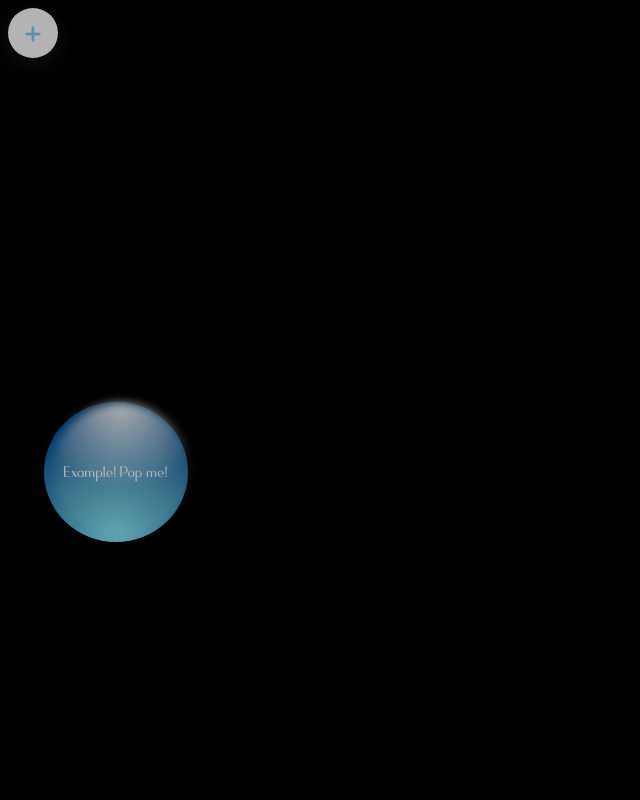
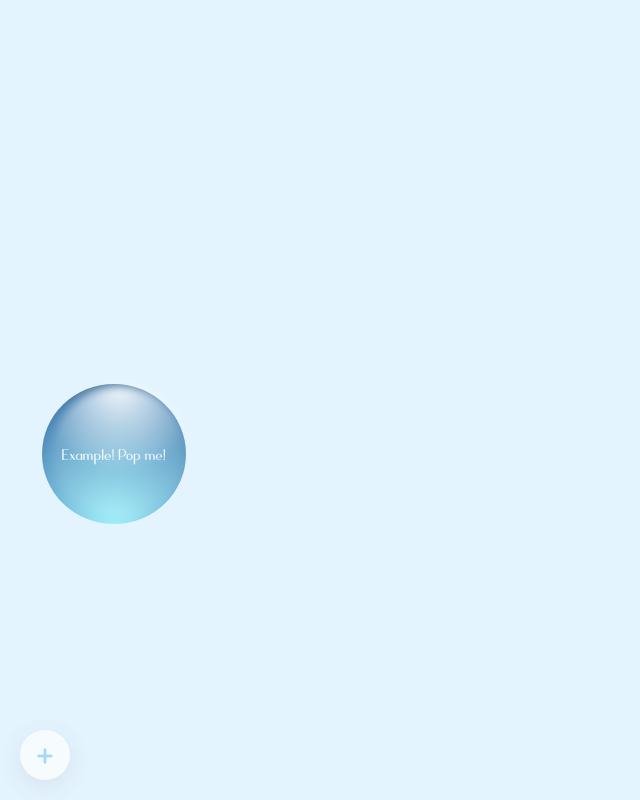
Before and after one commit to runticle/floating-thoughts, a Next.js app: page / in a window 1280 px wide. Shown: the whole page, without its empty margins (0-640 px from the left). Built offline with nearby package versions, Linux system fonts and the light colour scheme.

Commit message:
new bubble component bottom left. says Enter if there is text written and component is focused

```diff
--- a/src/components/NewBubble/index.js
+++ b/src/components/NewBubble/index.js
@@ -3,21 +3,11 @@ import styled from "styled-components"
 
 const NewBubbleStyle = styled.div`
     --font-color: #87CDF6;
-  /* position: absolute; */
-  /* bottom: 0;
-  height: 15vh;
+    position: absolute;
+    bottom: 0;
     left: 0;
-  right: 0; */
-/*
     padding: 20px;
     box-sizing: border-box;
-
-  display: flex;
-  flex-direction: column;
-  align-items: center;
-  justify-content: center;
-
-  text-align: center; */
 
     color: var(--font-color);
 
@@ -28,15 +18,6 @@ const NewBubbleStyle = styled.div`
 
 
     line-height: 1rem;
-
-  p {
-    color: transparent;
-    transition: all 1s ease;
-
-    &.show {
-       color: #CFFFF6;
-    }
-  }
 
     .input-hover{
         opacity: 0.7;
@@ -66,6 +47,7 @@ const NewBubbleStyle = styled.div`
             width: 50px;
             padding-bottom: 7px;
             padding-left: 14px;
+            z-index: 2;
 
 
             transition-property: width, padding, color, transform;
@@ -89,6 +71,20 @@ const NewBubbleStyle = styled.div`
 
             &::placeholder {
                 color: var(--font-color);
+            }
+        }
+
+        p {
+            display: none;
+            color: transparent;
+            padding: 0;
+            width: 0;
+            transition: all 1s ease;
+
+            &.show {
+                color: var(--font-color);
+                width: unset;
+                margin-left: 100px;
             }
         }
 
@@ -123,6 +119,10 @@ const NewBubbleStyle = styled.div`
                 transition-delay: 0s , 0s , 0s;
             }
 
+            p {
+                display: unset;
+            }
+
         }
 
     }
@@ -153,11 +153,12 @@ export default function NewBubble({ onSubmit }) {
                 <div className="input-hover">
                     <span>+</span>
                     <input ref={inputRef} value={thought} onChange={handleChange} placeholder="What are you thinking?" />
+                    <p className={thought.length ? 'show' : ''}>
+                        Enter
+                    </p>
                 </div>
 
-                <p className={thought.length ? 'show' : ''}>
-                    Press Enter
-                </p>
+
 
             </form>
 
--- a/src/pages/index.js
+++ b/src/pages/index.js
@@ -21,8 +21,7 @@ const MainStyles = styled.div`
   font-family: 'calm', --apple-system, BlinkMacSystemFont, 'Segoe UI', Roboto, Oxygen, Ubuntu, Cantarell, 'Open Sans', 'Helvetica Neue', sans-serif;
   font-size: 1.3rem;
 
-  background: black;
-  /* background: radial-gradient(ellipse at 50% 100%, #8CE68C, #ABF1BC 20%, #CFFFF6 60%, #AEE7F8 70%, #87CDF6 100%); */
+  background: #e3f4fe;
 `
 
 const defaultIdeas = [
```
Lines whose indentation alone changed are shown as unchanged.
